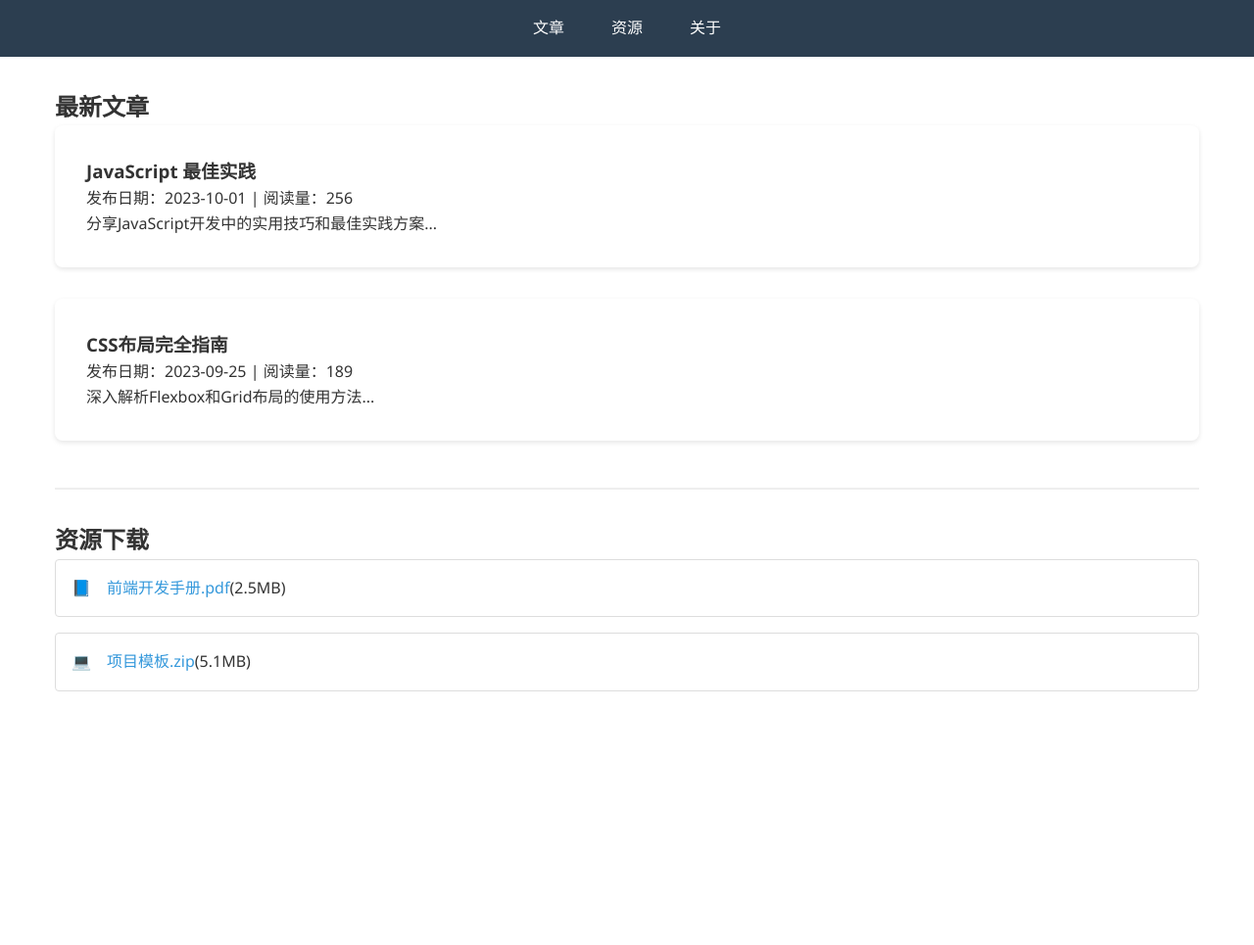
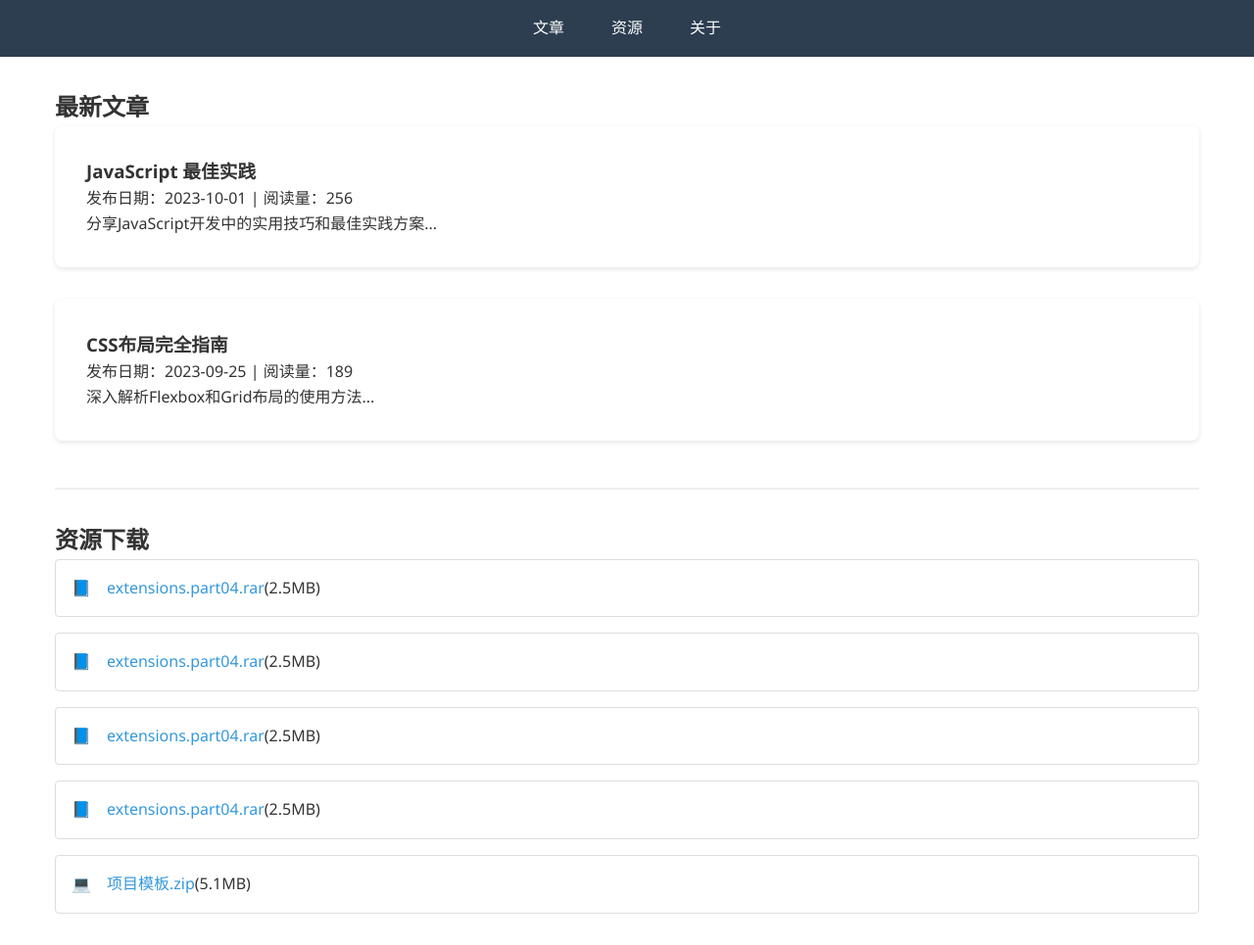
Before and after one commit to xaj2017-my/xaj2017-my.github.io, a plain HTML site: page index.html in a window 1280 px wide. Shown: the whole page at 98% size. Before the commit the page ends 800 px from the top, so only its background shows below. Drawn offline with Linux system fonts and the light colour scheme.

Commit message:
index.html

```diff
--- a/index.html
+++ b/index.html
@@ -140,7 +140,25 @@
 
             <div class="download-item">
                 <span>📘</span>
-                <a href="resources/ebook.pdf" download>前端开发手册.pdf</a>
+                <a href="resources/extensions.part01.rar" download>extensions.part04.rar</a>
+                <span>(2.5MB)</span>
+            </div>
+
+            <div class="download-item">
+                <span>📘</span>
+                <a href="resources/extensions.part02.rar" download>extensions.part04.rar</a>
+                <span>(2.5MB)</span>
+            </div>
+
+            <div class="download-item">
+                <span>📘</span>
+                <a href="resources/extensions.part03.rar" download>extensions.part04.rar</a>
+                <span>(2.5MB)</span>
+            </div>
+
+            <div class="download-item">
+                <span>📘</span>
+                <a href="resources/extensions.part04.rar" download>extensions.part04.rar</a>
                 <span>(2.5MB)</span>
             </div>
 
```
